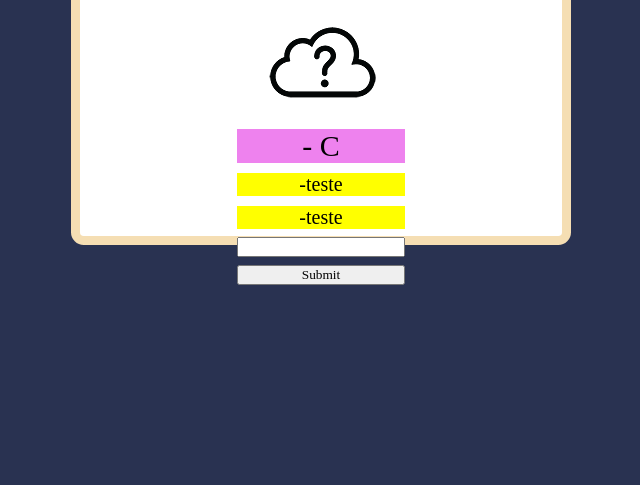
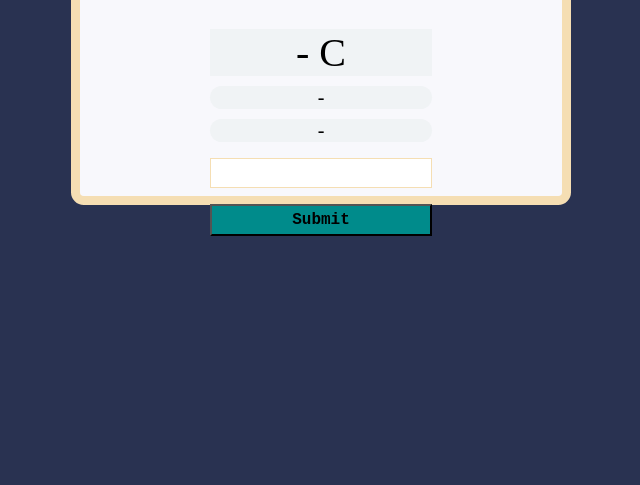
Before and after one commit to nicholasscabral/Weather-app, a plain HTML site: page index.html in a window 1280 px wide. Shown: the part 395-880 px from the top of the page, without its empty margins (319-959 px from the left). After the commit the page ends 800 px from the top, so only its background shows below. Drawn offline with Linux system fonts and the light colour scheme.

Commit message:
making tests

```diff
--- a/app.js
+++ b/app.js
@@ -2,13 +2,10 @@ var tempIcon = document.querySelector('.weather-icon')
 var temperature = document.querySelector('.temperature-value')
 var description = document.querySelector('.temperature-description')
 var local = document.querySelector('.location')
-var inputValue = document.querySelector('.inputValue')
+var inputValue = document.querySelector('#inputValue')
 var button = document.querySelector('#button')
 
 button.addEventListener('click', getCityData)
-// function convertTemperature(temp) {
-//     var celcius = temp
-// }
 
 function getCityData() {
     try {
@@ -22,10 +19,10 @@ function getCityData() {
             var country = data['sys']['country']
             var iconValue = data['weather'][0]['icon']
 
-            local.innerHTML = city + ', ' + country
-            temperature.innerHTML = temp
-            description.innerHTML = desc
-            tempIcon.innerHTML = '<img src="icons/'+iconValue+'.png">'
+            local.innerHTML = `<p>${city}, ${country}</p>`
+            temperature.innerHTML = `<p> ${temp} </p>`
+            description.innerHTML = `<p> ${desc} </p>`
+            tempIcon.innerHTML = `<img src="icons/${iconValue}.png">`
 
         })
     } catch (error) {
--- a/index.html
+++ b/index.html
@@ -8,18 +8,16 @@
 </head>
 <body>
     <div class="container">
-        <div class="weather">
             <div class="app-title"><p>WeatherApp</p></div>
             <div class="weather-container">
             <div class="weather-icon"><img src="icons/unknown.png"></div>
             <div class="temperature-value"><p>- <span>C</span></p></div>
-            <div class="temperature-description"><p> -teste </p></div>
-            <div class="location"><p> -teste </p></div>
+            <div class="temperature-description"><p> - </p></div>
+            <div class="location"><p> - </p></div>
             <div class="inputs">
-                <input type="text" value="" class="inputValue">
+                <input type="text" value="" id="inputValue">
                 <input type="submit" value="Submit" id="button">
             </div>
-        </div>
         </div>
     </div>
     <script src="app.js"></script>
--- a/style.css
+++ b/style.css
@@ -11,45 +11,47 @@ body {
 }
 
 .container {
-    height: 50vh;
+    height: 70%;
     width: 70vw;
 
-    margin: 15rem auto;
+    position: absolute;
+    top: 50%;
+    left: 50%;
+    transform: translateX(-50%) translateY(-50%);
 
-    background-color: #FFF;
+    background-color: #F8F8FC;
     border: 0.6rem solid wheat;
     border-radius: 0.8rem;
-}
 
-.container .weather {
     display: flex;
     flex-direction: column;
     align-items: center;
     justify-items: flex-start;
 
     text-align: center;
+}
 
-    margin-top: 5rem;
-}
 
 .app-title p {
     padding: 15px;
-    margin: 0 auto;
+    margin: 20px auto 0;
     font-size: 1.8em;
     color: #293251;
 }
 
 .weather-container .temperature-value p{
-    font-size: 30px;
+    font-size: 40px;
 
-    background-color: violet;
+    background-color: rgb(240, 243, 245);
 }
 
 .weather-container .temperature-description p,
 .weather-container .location p {
     font-size: 20px;
     margin-top: 10px;
-    background-color: yellow;
+    background-color: rgb(240, 243, 245);
+
+    border-radius: 0.8rem;
 }
 
 .inputs {
@@ -59,11 +61,53 @@ body {
 }
 
 .inputs input {
-    margin-top: 0.5rem;
+    margin-top: 1rem;
 }
+
+#inputValue {
+    padding: 5px;
+    font-size: large;
+    font-family: monospace;
+
+    border: 1px solid wheat;
+
+    outline: none;
+}
+
+#button {
+    width: 50%;
+
+    font-size: large;
+    font-weight: bold;
+    font-family: monospace;
+
+    align-self: center;
+    padding: 5px;
+
+    background-color: #008B8B;
+
+    transition: 400ms;
+    outline: none;
+    cursor: pointer;
+}
+
+#button:hover {
+    background-color: green;
+}
+
 
 @media (min-width:700px) {
     .container {
         max-width: 500px;
     }
+
+    #button {
+        width: 100%;
+    }
 }
+
+@media (min-height:800px) {
+    .container {
+        height: 50%;
+    }
+}
```
